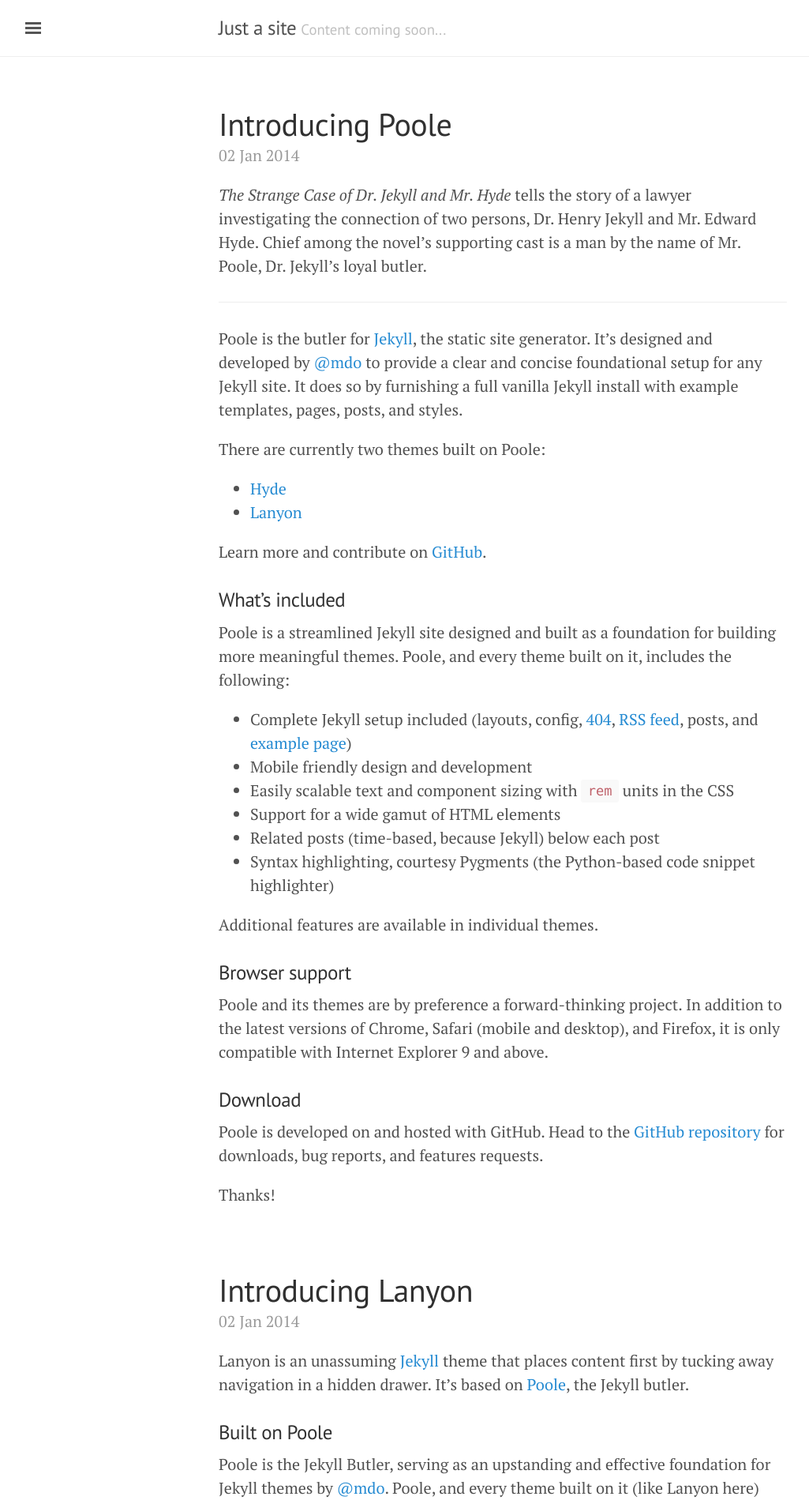
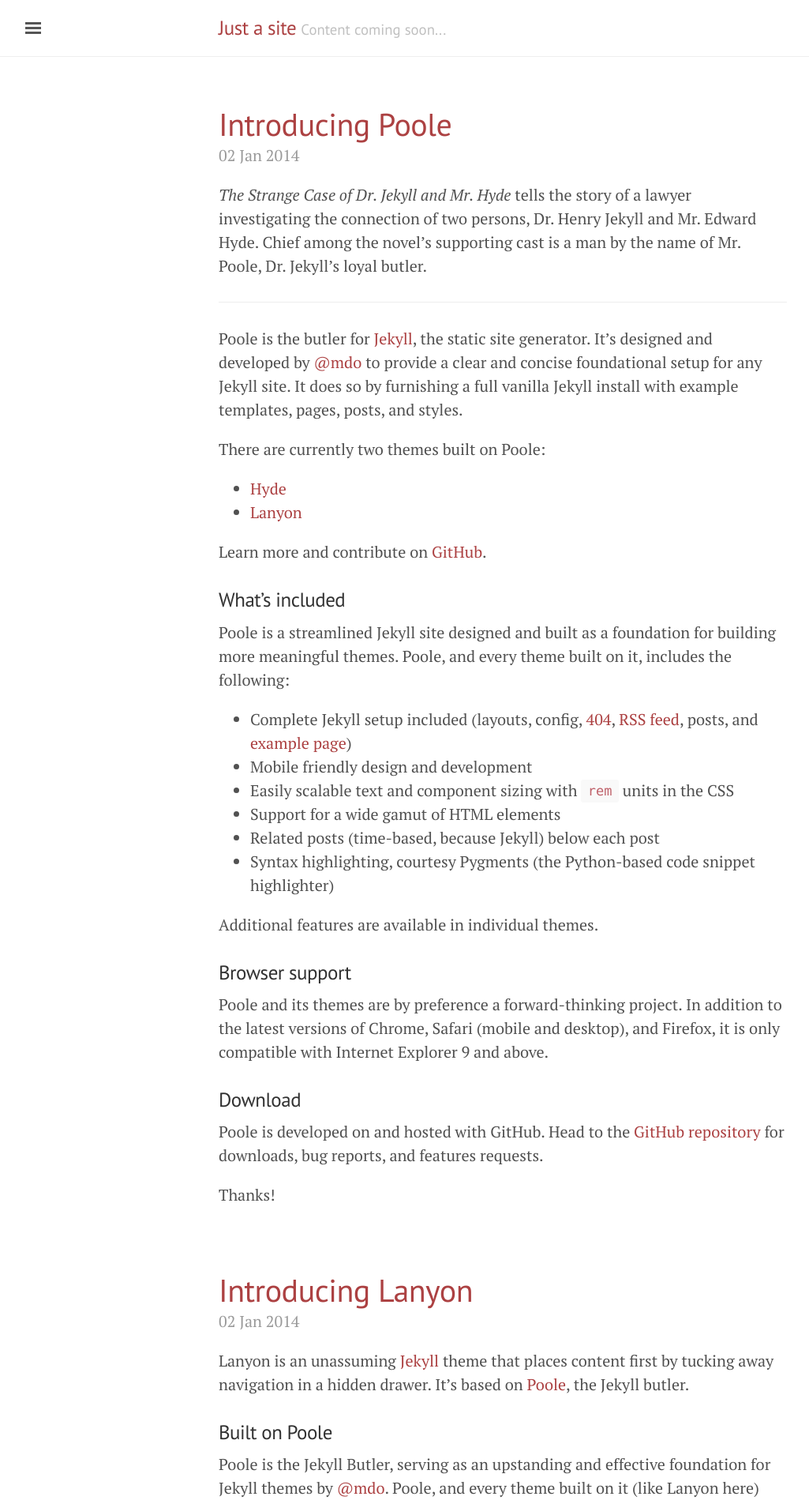
Before and after one commit to BSteinmetz/BSteinmetz.github.io, a Jekyll site: the page built from index.html, in a window 1280 px wide. Shown: the top 1904 px of the page at 79% size, without its empty margins (3-1028 px from the left). Built offline with Jekyll 4.4.1, drawn with Linux system fonts in a browser that asks for light colours; the list of posts is cut into pages by our own code.

Commit message:
Testing theme-base-08.

```diff
--- a/_layouts/default.html
+++ b/_layouts/default.html
@@ -3,7 +3,7 @@
 
   {% include head.html %}
 
-  <body class="sidebar-overlay">
+  <body class="theme-base-08 sidebar-overlay">
 
     {% include sidebar.html %}
 
```
